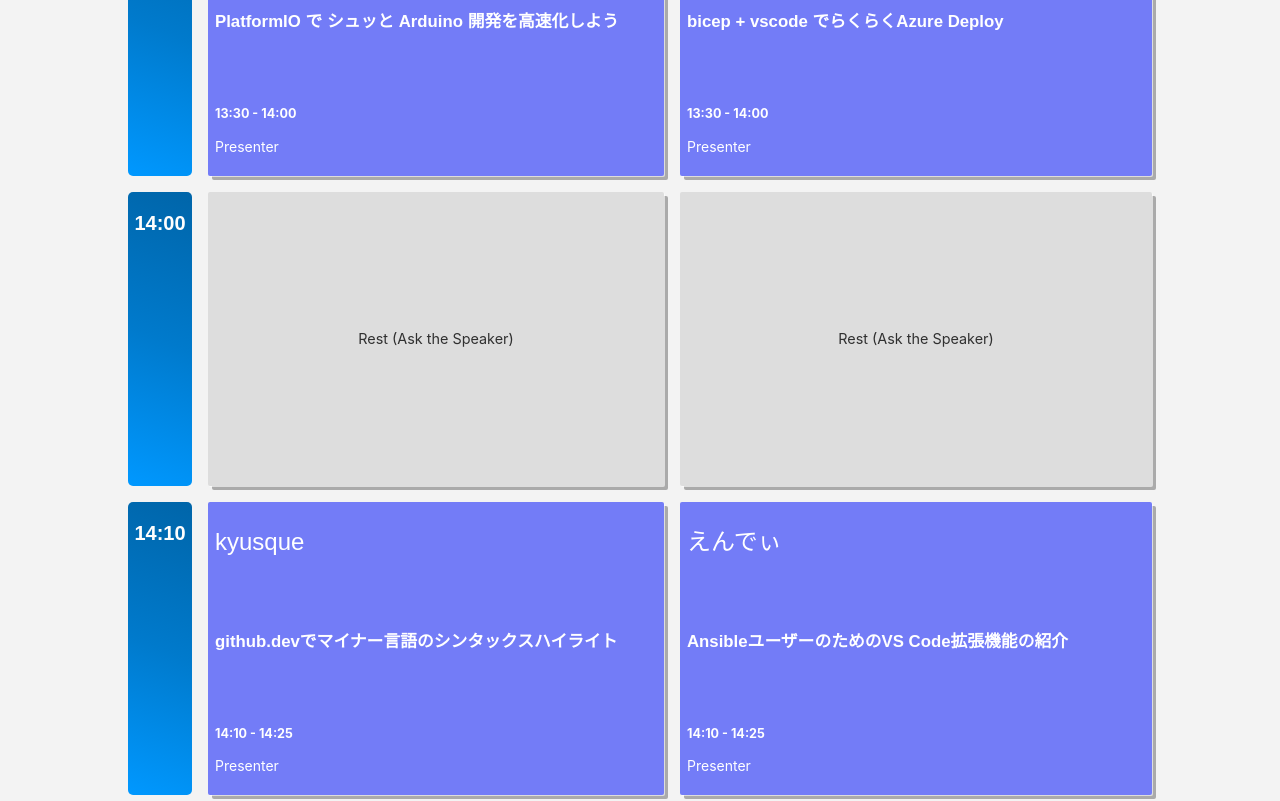
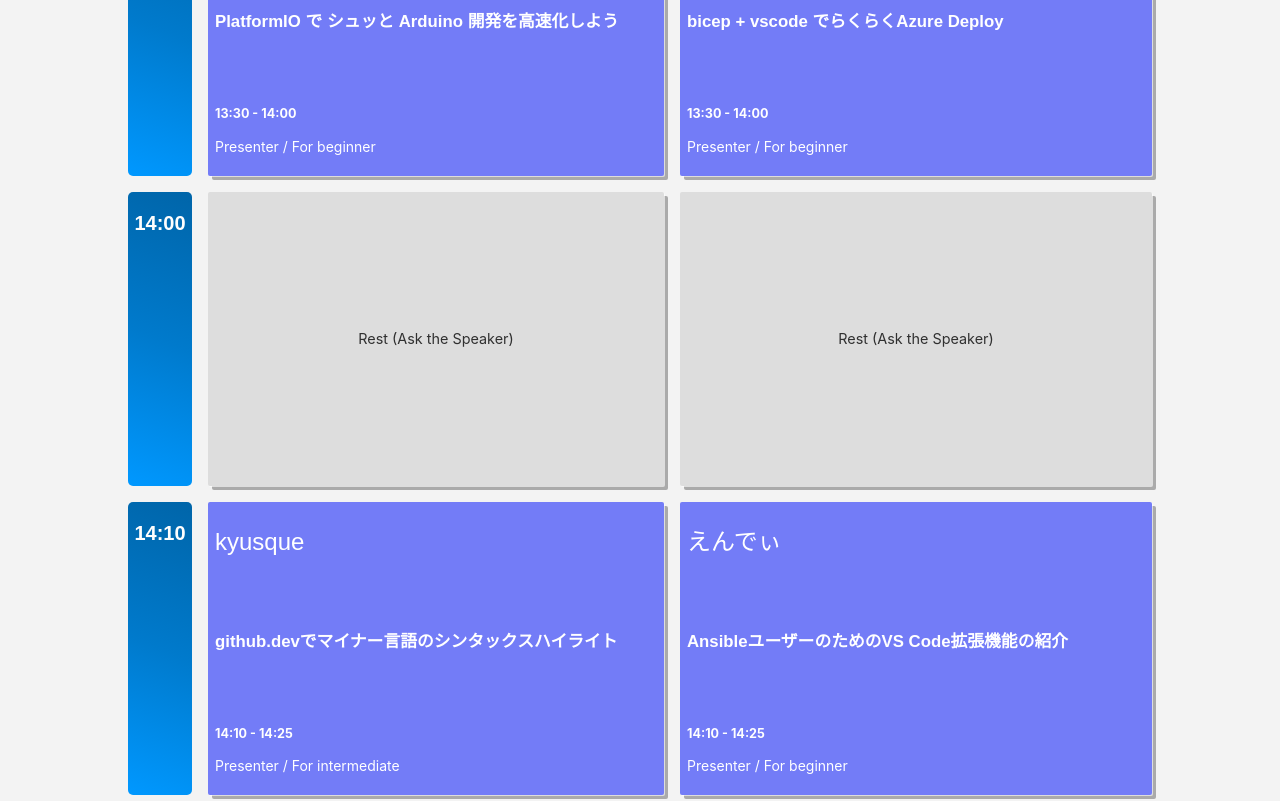
Before and after one commit to vscodejp/conf2021, a Next.js app: page /en/ in a window 1280 px wide. Shown: the part 2500-3301 px from the top of the page. Built offline with nearby package versions, Linux system fonts and the light colour scheme.

Commit message:
add presenter level

```diff
--- a/components/Schedule.tsx
+++ b/components/Schedule.tsx
@@ -75,6 +75,7 @@
                         </h4>
                         <p className={timetableStyles.sessionPresenter}>
                           {capitalizeFirstCharacter(track.personType)}
+                          {track.presenterLevel && ` / ${i18next.t(track.presenterLevel)}`}
                         </p>
                       </div>
                     )}
--- a/contents/sessions.ts
+++ b/contents/sessions.ts
@@ -9,6 +9,7 @@
   presenterName?: string
   presenterTitle?: string
   presenterDescription?: string
+  presenterLevel?: 'beginner' | 'intermediate'
   presenterBio?: string
   presenterUrl?: string
 }
@@ -73,6 +74,7 @@
         presenterTitle: 'PlatformIO で シュッと Arduino 開発を高速化しよう',
         presenterDescription:
           '近年 Arduino を使った IoT 機器の開発が電子工作でもよく行われるようになりました\nかつての組み込みソフトウェアの開発では、マイコンベンダーが提供する IDE を使用するのが当たり前でした。\n現在は、PlatformIO を使うことによって、組み込みソフトウェアの開発をシュッっと行ことができます。\nPlatformIO は、 VS Code の拡張機能として、環境構築からビルド、アップロード、デバッグまでの一連のワークフローを提供してくれます。\n本セッションでは、Arduino 開発で PlatformIO を使う場合、PlatformIO が何を担ってくれるのかを解説しながら、実際に VS Code でどのように開発ができるのかを説明していきます。\n「環境の構築」「ビルドとマイコンの書き込み」「ユニットテスト」「デバッグ実行」について、扱う予定です。既存のサーバソフトウェアの開発と大きく変わらないことがおわかりいただけると思います。\nなお、本講演のスピーカーは、組み込み機器を専門にしたエンジニアではなく、電子工作を楽しむホビーユーザです。',
+        presenterLevel: 'beginner',
         presenterBio:
           'AIよりのサーバサイドエンジニア。著書『Visual Studio Code実践ガイド』。技術書典でVS Code関連同人誌を多数。',
         presenterUrl: '',
@@ -86,6 +88,7 @@
         presenterTitle: 'bicep + vscode でらくらくAzure Deploy',
         presenterDescription:
           'ARM Template DSLのBicepを開発してるTeamは、同時に VS Code Pluginも作っています。ARM Template の抱えてる書いづらいという大きな課題を、Bicepへの型の導入、VS Codeの支援などを使ってどのように改善しているのかを主題に機能を紹介します。',
+        presenterLevel: 'beginner',
         presenterBio: 'どっぷりとAzure界隈で過ごしています。最近のお気にいりはBicepです。',
         presenterUrl: '',
       },
@@ -120,6 +123,7 @@
         presenterTitle: 'github.devでマイナー言語のシンタックスハイライト',
         presenterDescription:
           'github.devによるvscodeが実装されたことで、自前のvscode拡張があればgithub.comが対応していないようなマイナー言語(DSLなど)のシンタックスハイライトがブラウザ上で行えるようになりました。このセッションでは自分でシンタックスハイライトのvscode拡張を作ってgithub.devで利用できるようにするまでの流れを説明します。',
+        presenterLevel: 'intermediate',
         presenterBio:
           'きゅーすけです。普段は分子シミュレーションの研究をやっています。今回は研究で利用するDSLを使っていく中で、vscodeを便利に使う方法を共有したいと考えています。行き当たりでの対応が多く網羅的には紹介できないので、至らない部分はSNSなどで逆にアドバイスしてもらえると助かります。',
         presenterUrl: '',
@@ -132,6 +136,7 @@
         presenterName: 'えんでぃ',
         presenterTitle: 'AnsibleユーザーのためのVS Code拡張機能の紹介',
         presenterDescription: 'Ansible拡張機能の基本機能、カスタマイズを紹介します。',
+        presenterLevel: 'beginner',
         presenterBio:
           '都内でネットワークエンジニアをしています。作業効率化やシステムの可視化に興味があり、AnsibleやPythonを勉強中です。',
         presenterUrl: '',
@@ -151,6 +156,7 @@
         presenterTitle: 'VSの中心で、COBOLを叫ぶ',
         presenterDescription:
           'IBMのメインフレーム z/OSの端末と言えば黒画面に緑文字のCUIを連想されがちですが、実はVS Codeでz/OSアプリケーション開発ができるんです。 COBOL、PL/Iはもちろん、アセンブラーやJCLにも対応した開発支援機能でメインフレーム・アプリ開発が捗ります。 さらに、VS Codeからz/OS環境に接続して、z/OS上のソースを直接編集したり、コンパイルやジョブ実行も可能という充実っぷりです。 メインフレーム何それ？という方には響かないかもしれない、VS Codeがレガシーな世界にもたらした進化をご紹介します。',
+        presenterLevel: 'beginner',
         presenterBio:
           'IBM入社以来メインフレーム・ミドルウェア一筋の技術者。最近、メインフレーム愛をもっと広めたくなりカスタマーサクセスマネージャーに転身。',
         presenterUrl: '',
@@ -165,6 +171,7 @@
           'ドキュメント作成だけではもったいない！VSCode + Markdownで発表スライドや書籍も書いちゃおう！',
         presenterDescription:
           'VSCodeでMarkdown記法によるドキュメント執筆に役立つTipsを紹介するとともに、Markdownをベースとしてプレゼン用のスライドや書籍(epub)を作成する方法・ノウハウについてご紹介します。',
+        presenterLevel: 'beginner',
         presenterBio:
           'VSCode歴は3年ほど、その前は秀丸使いでした。ピアノと将棋が好き。業務は様々なOSSのサポートなど。出身研究室にてITゼミの講師の副業もしています。',
         presenterUrl: '',
@@ -200,6 +207,7 @@
         presenterTitle: 'コンテナ / k8s アプリ開発を支援する Google のプラグイン Cloud Code',
         presenterDescription:
           'いまや、クラウドでコンテナや k8s をベースにしたサービス運用は広く利用されるようになりました。そんなコンテナ前提のアプリケーション、ローカル開発はどのように行っていますでしょうか？コンテナを使っていない、または Docker compose を利用しているという方は多いのではないでしょうか。そんなあなたに知っていただきたい VS Code プラグインが Cloud Code です。これまでの方法と何が違うのか、どんな操作感になるのかをご紹介します！',
+        presenterLevel: 'beginner',
         presenterBio:
           'Google Cloud でアプリケーション・モダナイゼーションという分野でカスタマーエンジニアをしています。コンテナベースの開発・運用が好きすぎでして、今回そのよさをお伝えできればと思います！',
         presenterUrl: '',
@@ -213,6 +221,7 @@
         presenterTitle: 'How we used the Live Share extension to reduce our issue resolution time?',
         presenterDescription:
           'This talk will explain how one can effectively use the live share extension pack to solve issues in real-time without relying on other services. It will also talk about some personal experiences that have helped reduce the resolution time for critical issues faced during project execution.',
+        presenterLevel: 'beginner',
         presenterBio:
           'Karan Balkar is a mobile application developer primarily working on Android since the past 5 years. He has also worked on Augmented reality / Virtual reality based mobile applications and is passionate about exploring new innovative technologies.',
         presenterUrl: '',
@@ -249,6 +258,7 @@
           '今やVSCodeで、クラウドサーバレス・コンテナ開発だってできる！（AWS/OpenShift）',
         presenterDescription:
           '昨今では、各種クラウドベンダーにて、 サーバレス・コンテナの利用シーンが増えてきています。\nFaaSにおいても、内部的にはコンテナ技術が採用されており、Dockerなどのコンテナを用いたローカル開発に慣れておくことで、 クラウド環境へのDeploymentを行った際の環境差異が低減することができると考えており、 その実務は今までのオンプレ開発とどれだけ違うのか？がわかるように、今回は、FaaS・CaaS向け開発時の実例を２つお見せいたします。',
+        presenterLevel: 'beginner',
         presenterBio:
           'IT業界に２０年ほどおり、アーキ設計大好きです。常に変革して「でっかいことをしたい」というなんとも漠然とした野望を持っています。LinkedInによく登場しますので、見かけたら気軽にお声がけください！',
         presenterUrl: '',
@@ -262,6 +272,7 @@
         presenterTitle: 'vim in VS Code: the best of both worlds',
         presenterDescription:
           'When it comes to editing text, and especially code, vim is unbeatable in its precision, efficiency, and ergonomics. However, the application itself is not very inviting or friendly. The joke about vim beginners not being able to quit the software exists for a reason. And if you want proper coding assistance, you’ll have to roll up your sleeves and fiddle quite a lot with its plugins and configuration. VS Code on the other hand is extremely handy from the very beginning. It’s friendly, helpful, discoverable, and it’s easy to pick up without any targeted tutorial whatsoever. It also boasts a respectable array of functions that make it more like a full-fledged IDE than a simple code editor, though it still manages to stay snappy. Fortunately, you don’t have to make an either-or decision about which one to use, because with VS Code’s excellent vim plugin, you can combine the efficiency of vim with the comfort of VS Code to get the best of both worlds. This talk gives a short introduction to vim (no previous experience is required), explains how the VS Code plugin integrates the vim editing model with Code’s environment, and demonstrates how this combination can be used for increased efficiency and productivity.',
+        presenterLevel: 'intermediate',
         presenterBio:
           'I am a senior frontend developer and tech lead at Prezi in Budapest, Hungary. I hold clean code in high regard, I like learning new things, and apart from coding I also enjoy teaching others how to code. My fun piece of trivia is that I am a five-time world champion in solving the Rubik’s Cube blindfolded.',
         presenterUrl: '',
@@ -297,6 +308,7 @@
         presenterTitle: 'VSCodeで始めるAzure Static Web Apps開発',
         presenterDescription:
           'Single Page Applicationをホストすることに適したAzure Static Web Appsには、バックエンドAPI用のAzure Functionsが内包されている特殊さがあります。本セッションでは、VSCodeを使ったAzure Static Web Appsのローカル開発環境の作り方やデバッグ方法を紹介します。なお、JSフレームワークやバックエンドAPIのプログラミング言語は特に限定せず、基礎的な構成が中心となります。（コードサンプルはC#もしくはNodejsの予定です）',
+        presenterLevel: 'beginner',
         presenterBio:
           'C#,PHP,Microsoft Azureを使っています。MLBが大好きです。\nFukuoka.NET主催、DevBlogラジオスピーカー。\nMicrosoft MVP(2016/10-)',
         presenterUrl: '',
@@ -310,6 +322,7 @@
         presenterTitle: 'VS Codeのプロセスモデルとデバッグ方法 〜パフォーマンスの視点から〜',
         presenterDescription:
           'VSCodeはとても高速なのに、たまにもたついたり、CPUをとても使うときがありませんか？例えばVimやEmacsの拡張を使っていると、もたつきを顕著に感じることがあるはずです。\nVSCodeのパフォーマンスを支えるプロセスモデルについて説明し、そのデバッグ方法について紹介します。時間が許せば、実際に重い原因を見つけてPRした話も紹介します。',
+        presenterLevel: 'intermediate',
         presenterBio:
           'Software Engineer & UI Designer. 食をDXするスタートアップで仕事しています。最近は主に.tsx (React)と.goを書いていて、TypeScriptにPRしたり、ライブラリの型定義をPRしたりもしています。',
         presenterUrl: '',
--- a/public/locales/en/common.json
+++ b/public/locales/en/common.json
@@ -16,6 +16,8 @@
   "rest_ask_the_speaker": "Rest (Ask the Speaker)",
   "bio": "Bio",
   "session_description": "Session Description",
+  "beginner": "For beginner",
+  "intermediate": "For intermediate",
   "speakers": "Speakers",
   "staffs": "Staffs",
   "supporters": "Supporters",
--- a/public/locales/ja/common.json
+++ b/public/locales/ja/common.json
@@ -16,6 +16,8 @@
   "rest_ask_the_speaker": "休憩 (Ask the Speaker)",
   "bio": "自己紹介",
   "session_description": "セッション詳細",
+  "beginner": "初級者向け",
+  "intermediate": "中級者向け",
   "speakers": "スピーカー",
   "staffs": "スタッフ",
   "supporters": "サポーター",
```
